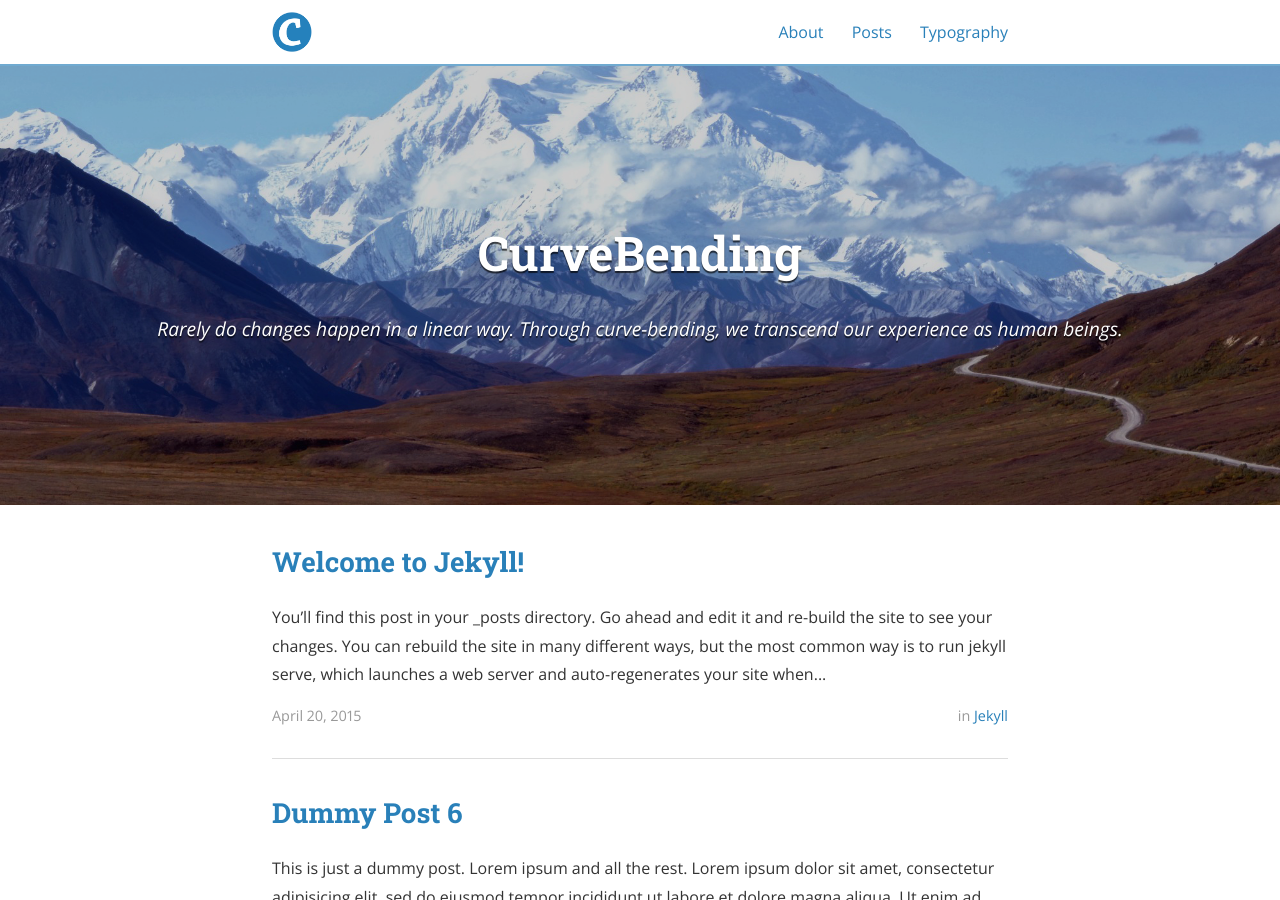
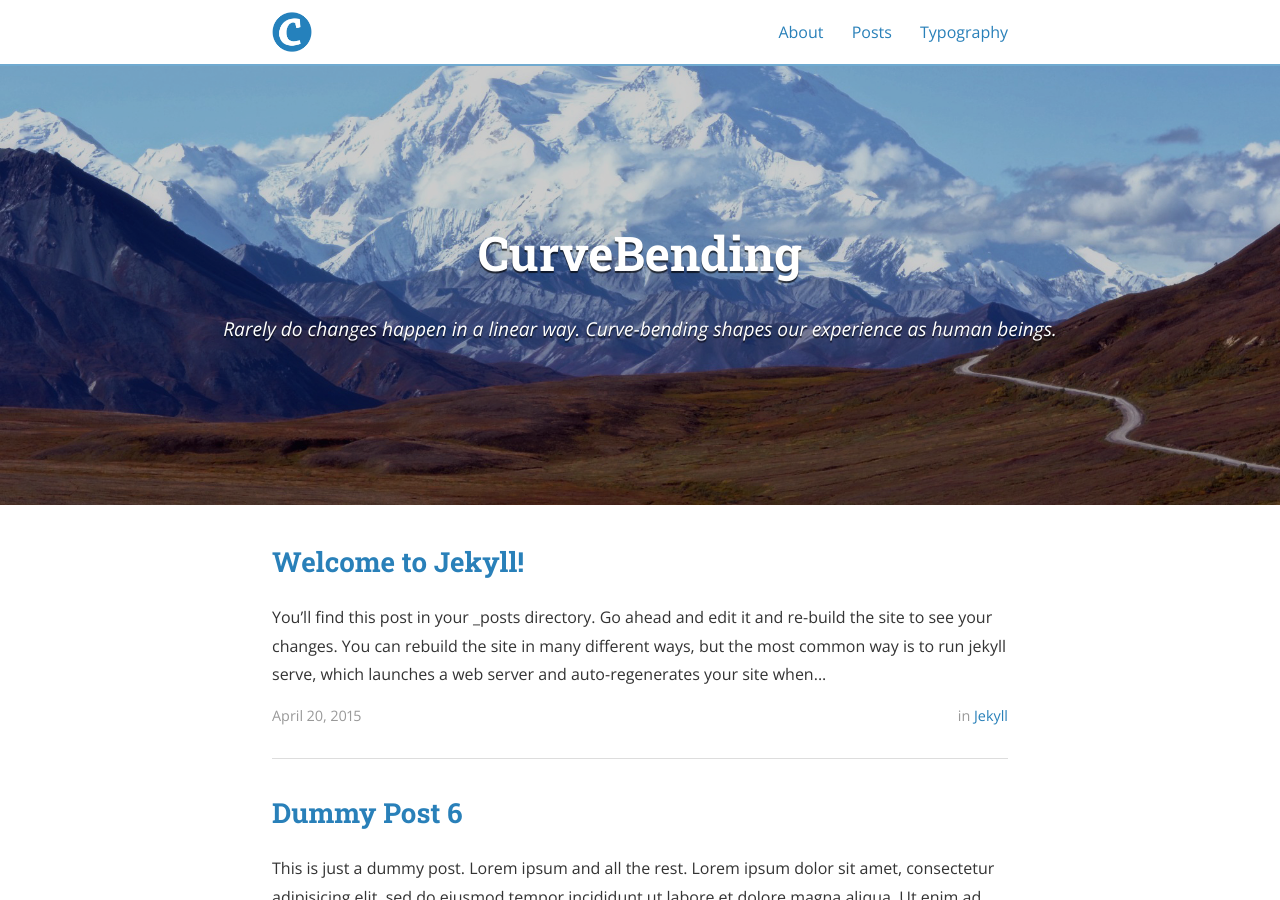
Before and after one commit to CurveBending/CurveBending.github.io, a Jekyll site: the page built from index.html, in a window 1280 px wide and 900 px high. Built offline with Jekyll 4.4.1, drawn with Linux system fonts in a browser that asks for light colours; nearby versions of some CDN libraries; the list of posts is cut into pages by our own code.

Commit message:
Update _config.yml

```diff
--- a/_config.yml
+++ b/_config.yml
@@ -10,7 +10,7 @@ exclude:
 
 # Site settings
 title: CurveBending
-subtitle: "Rarely do changes happen in a linear way. Through curve-bending, we transcend our experience as human beings."
+subtitle: "Rarely do changes happen in a linear way. Curve-bending shapes our experience as human beings."
 email: cecezhao9151@ gmail.com
 name: Cece Zhao
 description: >
```
